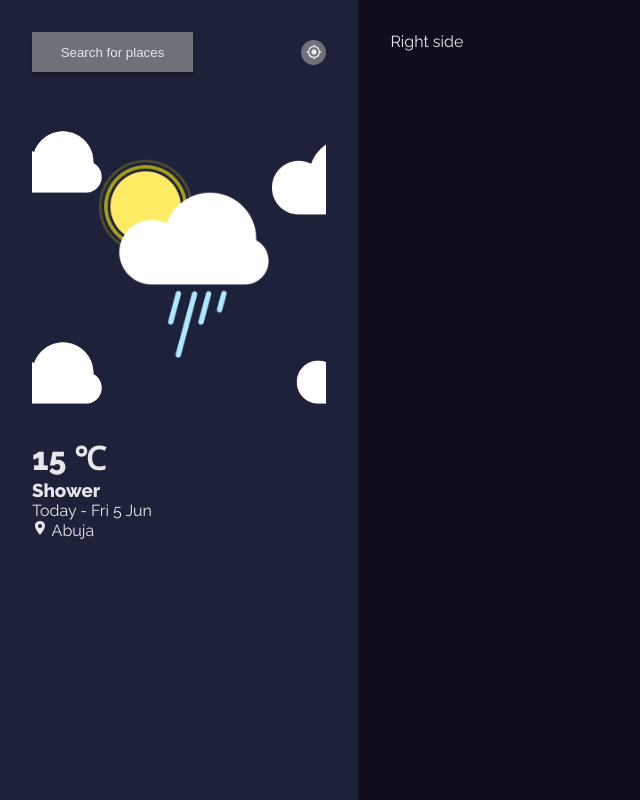
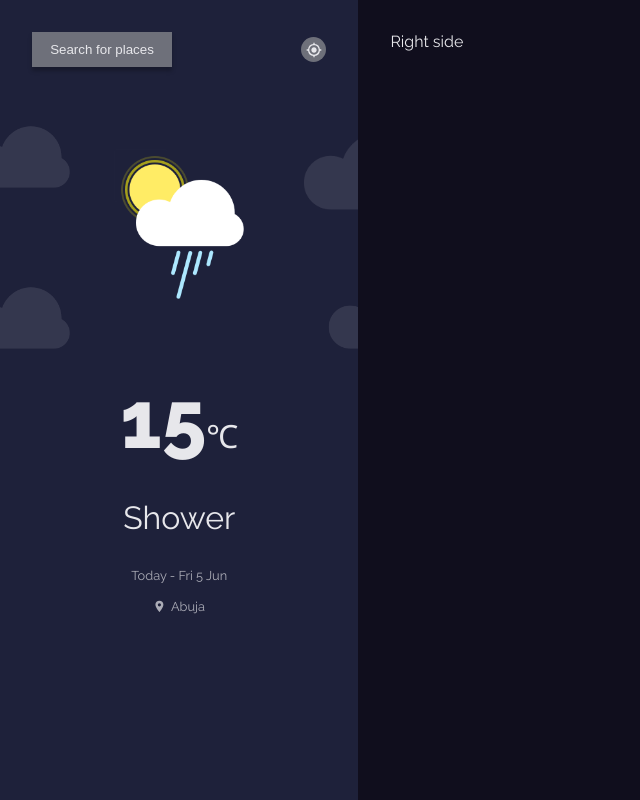
Before and after one commit to AugustBemsen/advanced_weather_app, a React (Create React App) app: page / in a window 1280 px wide. Shown: the whole page, without its empty margins (0-640 px from the left). Built offline with nearby package versions, Linux system fonts and the light colour scheme.

Commit message:
complete side bar

```diff
--- a/src/Home.js
+++ b/src/Home.js
@@ -18,7 +18,7 @@ export default Home;
 const HomeStyles = styled.div`
   display: flex;
   width: 100%;
-  min-height: 100vh;
+  height: 100vh;
   position: relative;
   overflow: hidden;
 `;
--- a/src/parts/LeftSide/Clouds.js
+++ b/src/parts/LeftSide/Clouds.js
@@ -22,16 +22,16 @@ const Clouds = () => {
 export default Clouds;
 const CloudsStyles = styled.div`
   position: relative;
-  margin: 2rem auto;
+  margin: 2rem auto 1.5rem;
   width: 100%;
-  height: 300px;
+  height: 250px;
   overflow: hidden;
   display: flex;
   align-items: center;
   justify-content: center;
 
   .cloud_main {
-    width: 180px;
+    width: 130px;
   }
 
   .cloud1 {
@@ -39,23 +39,28 @@ const CloudsStyles = styled.div`
     position: absolute;
     left: -50px;
     top: 0;
+    opacity: 0.1;
   }
   .cloud2 {
     width: 150px;
     position: absolute;
     top: 0;
     right: -70px;
+    opacity: 0.1;
   }
   .cloud3 {
     width: 120px;
     position: absolute;
     right: -70px;
     bottom: 0;
+    opacity: 0.1;
   }
   .cloud4 {
     width: 120px;
     position: absolute;
     left: -50px;
     bottom: 0;
+    opacity: 0.1;
+    opacity: 0.1;
   }
 `;
--- a/src/parts/LeftSide/Details.js
+++ b/src/parts/LeftSide/Details.js
@@ -1,13 +1,13 @@
 import React from "react";
 import styled from "styled-components";
-import { IoLocationSharp } from 'react-icons/io5';
+import { IoLocationSharp } from "react-icons/io5";
 
 const Details = () => {
   return (
     <>
       <DetailsStyles>
         <h1>
-          15 <span> &#8451; </span>
+          15<span>&#8451;</span>
         </h1>
         <h3>Shower</h3>
         <p>Today - Fri 5 Jun</p>
@@ -20,4 +20,37 @@ const Details = () => {
 };
 
 export default Details;
-const DetailsStyles = styled.div``;
+const DetailsStyles = styled.div`
+  width: 50%;
+  margin: auto;
+  text-align: center;
+
+  h1 {
+    font-size: 5rem;
+
+    span {
+      font-size: 2rem;
+      font-weight: 200;
+    }
+  }
+
+  h3 {
+    font-size: 2rem;
+    font-weight: 400;
+    margin: 2rem 0;
+  }
+
+  p {
+    font-size: 0.8rem;
+    margin-bottom: 1rem;
+    opacity: 0.7;
+    display: flex;
+    align-items: center;
+    justify-content: center;
+
+    svg {
+      margin-right: 0.3rem;
+    }
+  }
+
+`;
--- a/src/parts/LeftSide/TopCta.js
+++ b/src/parts/LeftSide/TopCta.js
@@ -21,10 +21,11 @@ const TopCtaStyles = styled.div`
   display: flex;
   align-items: center;
   justify-content: space-between;
+  padding: 0 2rem;
 
   button {
-    width: 161px;
-    height: 40px;
+    width: 140px;
+    height: 35px;
     background: var(--grey-color);
     box-shadow: 0px 4px 4px rgba(0, 0, 0, 0.25);
     border: 1px solid var(--grey-color);
--- a/src/parts/LeftSide/index.js
+++ b/src/parts/LeftSide/index.js
@@ -20,5 +20,6 @@ export default LeftSide;
 const LeftSideStyles = styled.div`
   width: 28%;
   background: var(--secondary-color);
-  padding: 2rem;
+  padding: 2rem 0;
+  overflow: hidden;
 `;
```
